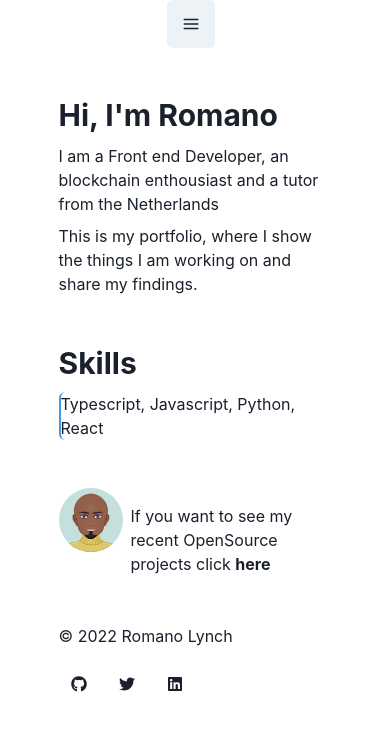
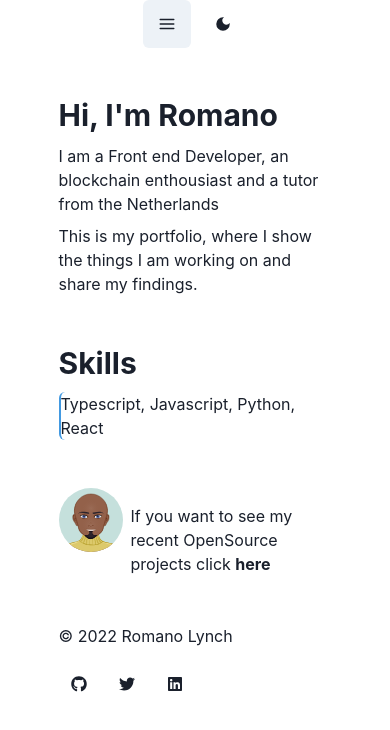
Before and after one commit to xPoppa-zz/portfolio, a Next.js app: page / in a window 390 px wide. Shown: the top 730 px of the page. Built offline with nearby package versions, Linux system fonts and the light colour scheme.

Commit message:
darkmode mobile

```diff
--- a/components/shared/Navbar.tsx
+++ b/components/shared/Navbar.tsx
@@ -102,12 +102,11 @@ const Navbar = () => {
 				}}
 			/>
 			{/* Mobile Content */}
+			<Flex flexDir="row">
 				<Flex
 					w="100vw"
 					display={display}
 					h="100vh"
-				top="0"
-				left="0"
 					overflowY="auto"
 					flexDir="column"
 				>
@@ -141,6 +140,7 @@ const Navbar = () => {
 							Open Source
 						</Button>
 					</NextLink>
+				</Flex>
 				<IconButton
 					aria-label="colorMode-button"
 					onClick={toggleColorMode}
```
Lines whose indentation alone changed are shown as unchanged.
